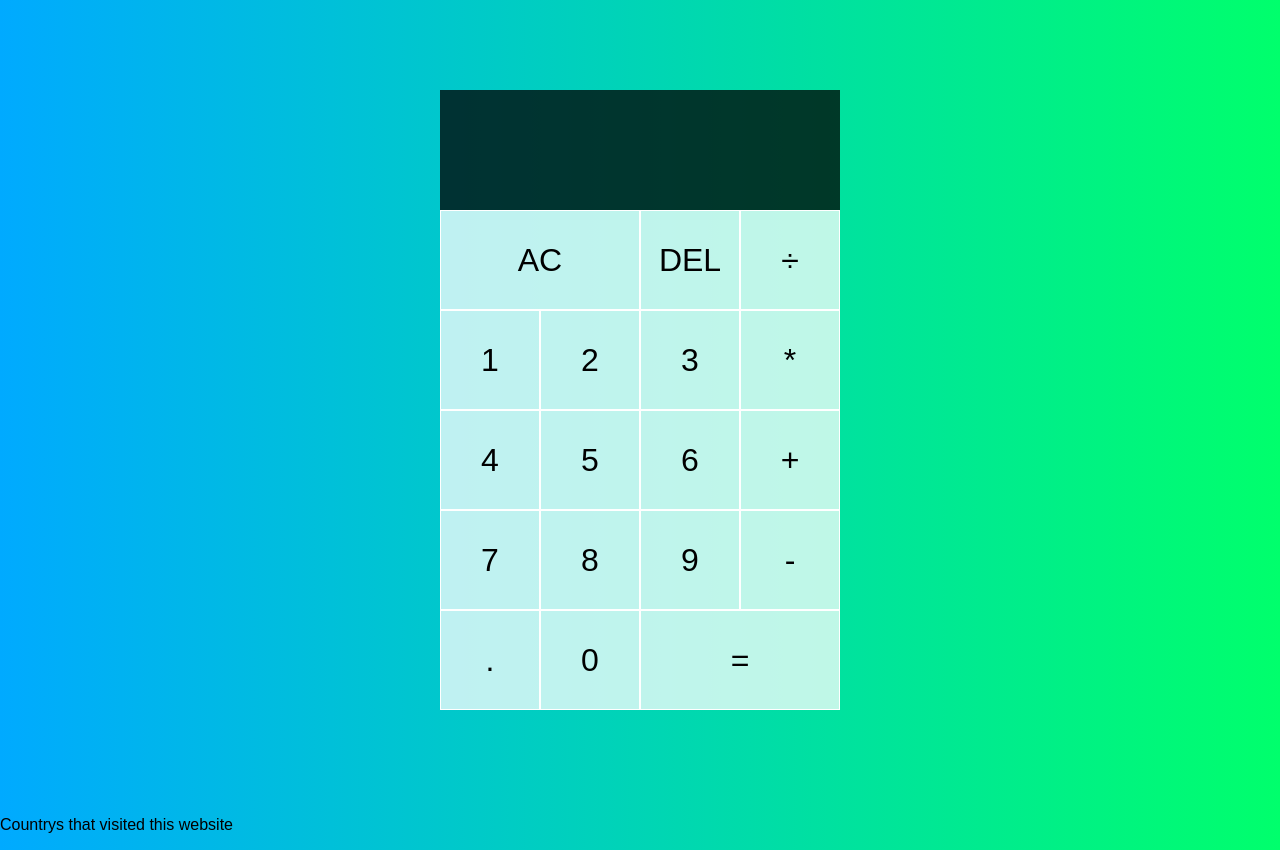
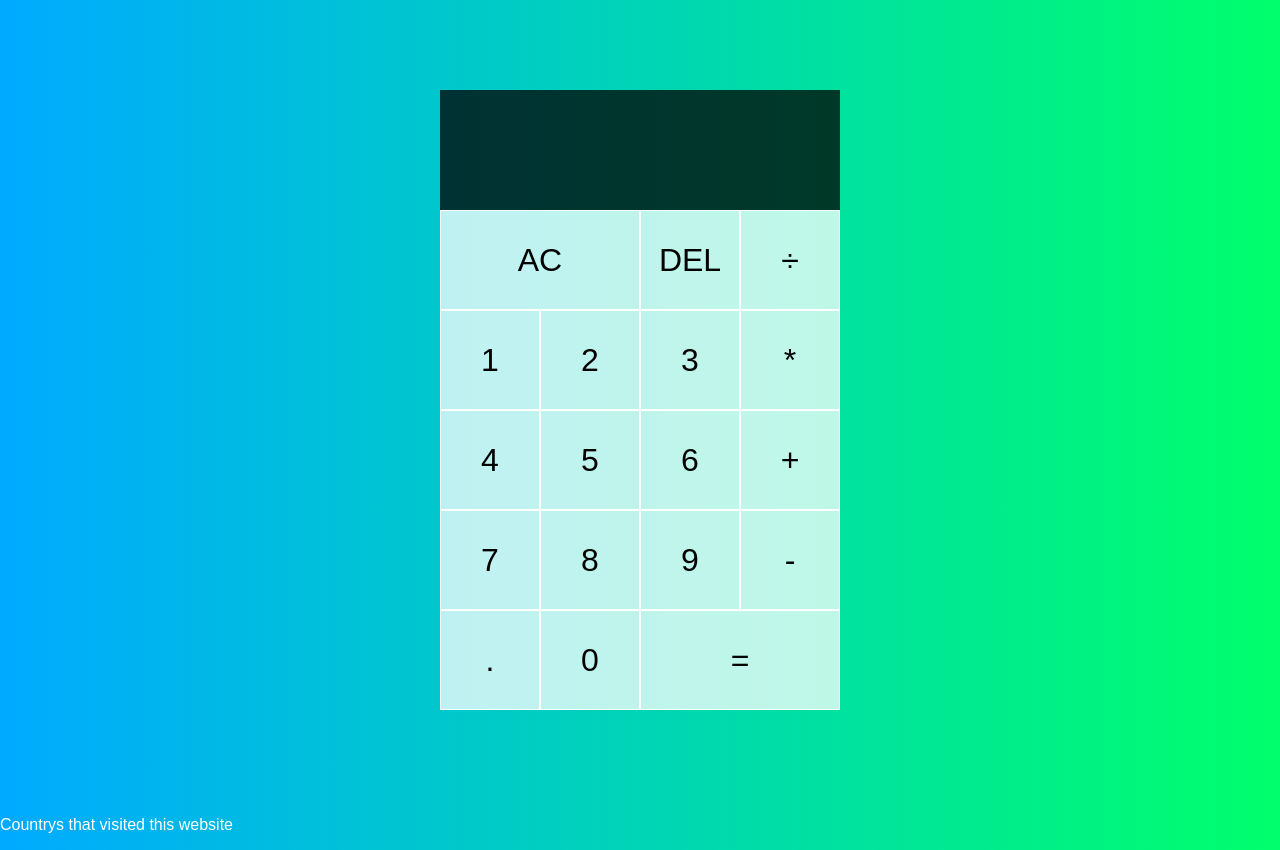
Before and after one commit to rubencosta13/Vercel-calculator, a plain HTML site: page index.html in a window 1280 px wide. Drawn offline with Linux system fonts and the light colour scheme.

Commit message:
updated styles.css

```diff
--- a/styles.css
+++ b/styles.css
@@ -56,3 +56,7 @@
     color: white;
     font-size: 2.5rem;
   }
+
+.countrys{
+    color: white;
+}
```
